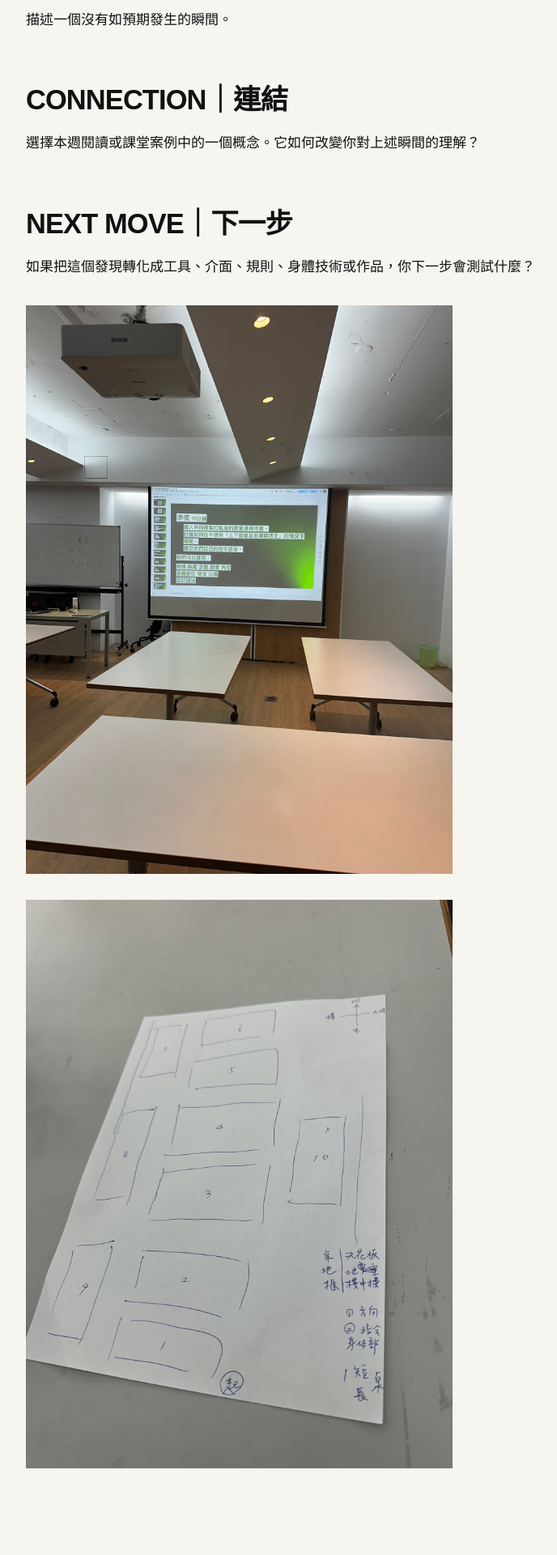
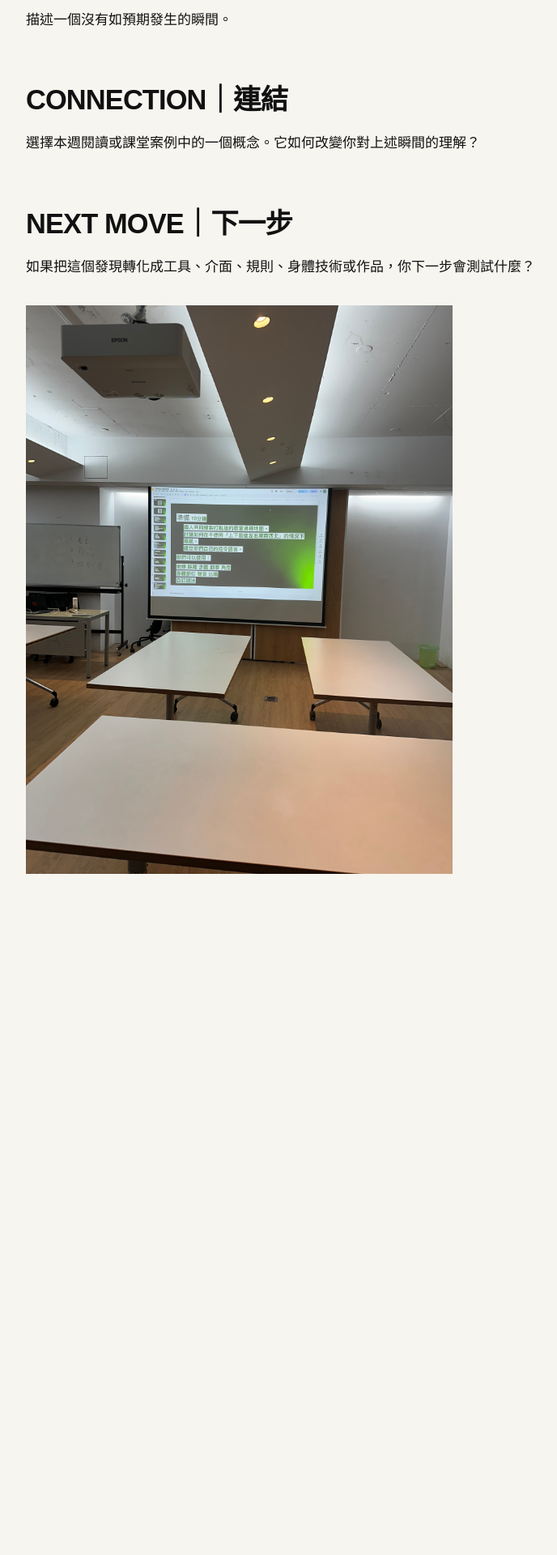
Before and after one commit to yunhanchan/fieldworkarchive, a Jekyll site: the page built from weeks/week-01.md, in a window 1280 px wide. Shown: the part 750-2670 px from the top of the page at 81% size, without its empty margins (48-736 px from the left). Built offline with Jekyll 4.4.1, drawn with Linux system fonts in a browser that asks for light colours; after the commit the page ends 1936 px from its top, so only the background shows below that.

Commit message:
Update week-01.md

```diff
--- a/weeks/week-01.md
+++ b/weeks/week-01.md
@@ -26,4 +26,3 @@ permalink: /weeks/week-01/
 如果把這個發現轉化成工具、介面、規則、身體技術或作品，你下一步會測試什麼？
 
 ![共同繪製的教室導航地圖]({{ '/assets/images/0908-1.JPG' | relative_url }})
-![共同繪製的教室導航地圖]({{ '/assets/images/0908-2.JPG' | relative_url }})
```
